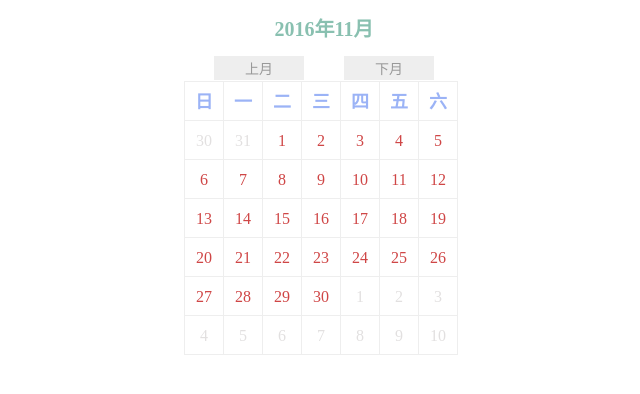
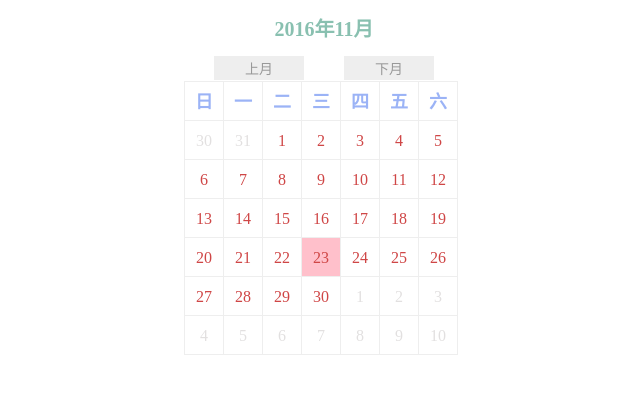
Before and after one commit to wuhuanhost/w-calendar, a website built with webpack: page index.html in a window 1280 px wide. Shown: the top 394 px of the page, without its empty margins (316-956 px from the left). Built offline with nearby package versions, Linux system fonts and the light colour scheme.

Commit message:
为当天日期添加高亮样式

```diff
--- a/src/js/Calendar.js
+++ b/src/js/Calendar.js
@@ -15,8 +15,9 @@ class Calendar {
         var weekday = ["星期天", "星期一", "星期二", "星期三", "星期四", "星期五", "星期六"];
         var index = this.getCurrentMonthFirstIsWeeked(2016, 11); //给定年月第一天是星期几
         console.log(weekday[index])
-        this.currentYear = 2016;
-        this.curentMonth = 11;
+        this.currentYear = new Date().getFullYear();
+        this.curentMonth = new Date().getMonth()+1;
+		this.curentDay = new Date().getDate();
         var data = this.getCurrentDays(this.currentYear, this.curentMonth);
         console.log("+++++++++++")
         console.log(data)
@@ -227,15 +228,29 @@ class Calendar {
         for (var i = 0, len1 = arr.length; i < len1; i++) {
             for (var j = 0, len2 = arr[i].length; j < len2; j++) {
                 var grid = document.createElement('div');
-                grid.setAttribute('class', 'grid ' + arr[i][j].flag + '');
+				grid.setAttribute('class', 'grid ' + arr[i][j].flag + '');
                 grid.setAttribute('style', 'position:absolute;left:' + 39 * j + 'px;top:' + 39 * i + 'px')
                 grid.innerText = arr[i][j].num;
                 gridContent.appendChild(grid);
             }
         }
         document.querySelector("#calendar").appendChild(gridContent);
+		this.currentDayStyle();
 
-    }
+    };
+
+
+	currentDayStyle(){
+		var days=document.querySelectorAll(".current");
+		console.log("+++++++++++++++++")
+
+			for(var i=0,m=days.length;i<m;i++){
+			console.log(days[i].innerText+">>>>"+this.curentDay+" "+(parseInt(days[i].innerText)===this.curentDay))
+				if(parseInt(days[i].innerText)===this.curentDay){
+					days[i].className="grid current currentDay";
+				}
+			}
+	}
 }
 
 export default Calendar;
--- a/src/styles/main.scss
+++ b/src/styles/main.scss
@@ -45,6 +45,9 @@ body {
         font-size: 1rem;
         font-family: $fontFamily;
     }
+    .currentDay{
+	background-color:pink;
+    }
     .title{
         color:#9bb3f6;
         font-size:18px;
```
